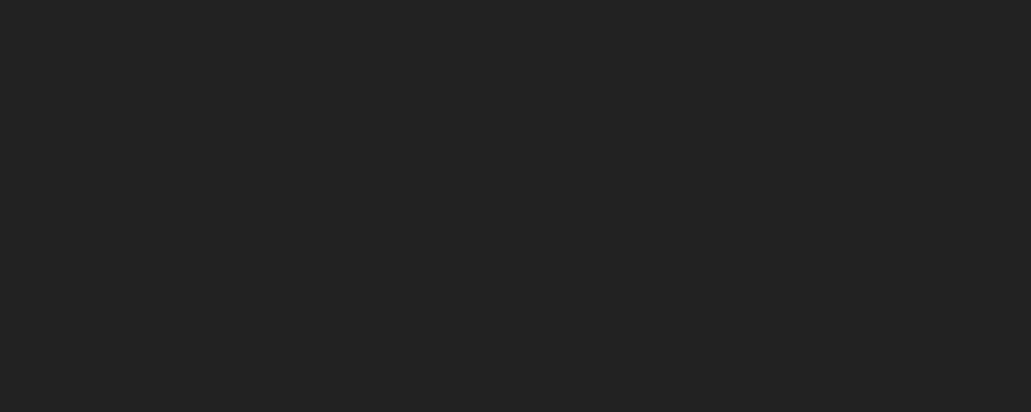
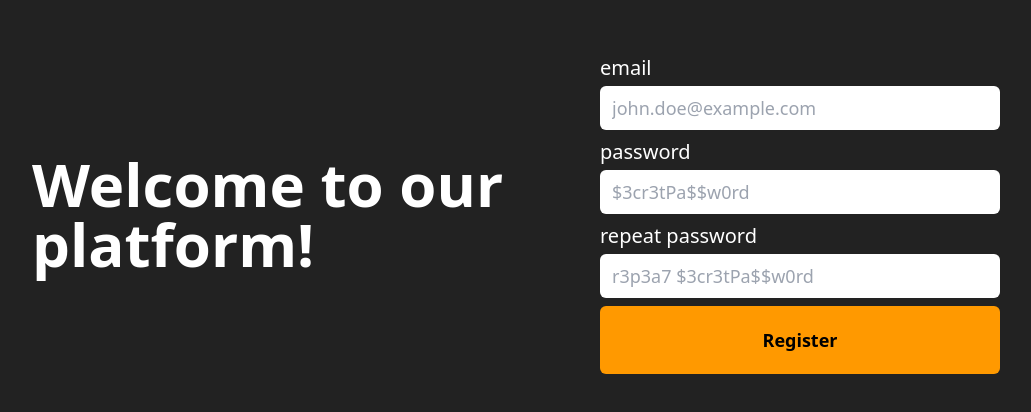
Before and after one commit to marekvospel/oauth2, a Nuxt app in the folder packages/frontend/: page /register in a window 1280 px wide. Before the commit this address had no page. Shown: the part 186-598 px from the top of the page, without its empty margins (96-1127 px from the left). Built offline with nearby package versions, Linux system fonts and the light colour scheme.

Commit message:
added register

```diff
--- a/packages/frontend/components/basic/BasicInput.vue
+++ b/packages/frontend/components/basic/BasicInput.vue
@@ -3,6 +3,7 @@
   modelValue?: string
   placeholder: string
   label: string
+  type?: string
 }
 
 const props = defineProps<Props>()
@@ -15,11 +16,11 @@
 </script>
 
 <template>
-  <div>
+  <div class="flex flex-col gap-1">
     <p class="text-xl font-normal">
       {{ label }}
     </p>
 
-    <input v-model="value" :placeholder="placeholder" class="px-3 py-2 text-lg text-black rounded-md w-full">
+    <input v-model="value" :placeholder="placeholder" :type="type ?? 'text'" class="px-3 py-2 text-lg text-black rounded-md w-full">
   </div>
 </template>
--- a/packages/frontend/components/login/LoginView.vue
+++ b/packages/frontend/components/login/LoginView.vue
@@ -28,14 +28,14 @@
 <template>
   <div class="flex flex-row w-full h-screen">
     <div class="w-1/2 flex flex-col items-center justify-center">
-      <h1 class="text-5xl ">
+      <h1 class="text-6xl font-bold">
         Welcome back!
       </h1>
     </div>
     <div class="w-1/2 flex flex-col justify-center items-center">
       <form class="flex flex-col gap-2 w-100" @submit.prevent="login">
         <BasicInput v-model="loginData.email" label="email" placeholder="john.doe@example.com" />
-        <BasicInput v-model="loginData.password" label="password" placeholder="$3cr3tPa$$w0rd" />
+        <BasicInput v-model="loginData.password" type="password" label="password" placeholder="$3cr3tPa$$w0rd" />
         <BasicButton text="Sign in" />
         <!-- <button type="submit">
           Sign in
--- /dev/null
+++ b/packages/frontend/components/register/RegisterView.vue
@@ -0,0 +1,53 @@
+<script setup lang="ts">
+const emit = defineEmits(['register'])
+
+const registerData = reactive({
+  email: '',
+  password: '',
+  passwordRepeat: '',
+})
+
+async function check(): Promise<void> {
+  if (registerData.password === registerData.passwordRepeat)
+    await register()
+}
+
+async function register(): Promise<void> {
+  try {
+    const result = await fetch('/api/auth/register', {
+      method: 'post',
+      headers: {
+        'Content-Type': 'application/json',
+      },
+      body: JSON.stringify({
+        ...registerData,
+      }),
+    })
+
+    if (result.ok)
+      emit('register')
+  }
+  catch { }
+}
+</script>
+
+<template>
+  <div class="flex flex-row w-full h-screen">
+    <div class="w-1/2 flex flex-col items-center justify-center">
+      <h1 class="text-6xl font-bold">
+        Welcome to our platform!
+      </h1>
+    </div>
+    <div class="w-1/2 flex flex-col justify-center items-center">
+      <form class="flex flex-col gap-2 w-100" @submit.prevent="check">
+        <BasicInput v-model="registerData.email" label="email" placeholder="john.doe@example.com" />
+        <BasicInput v-model="registerData.password" type="password" label="password" placeholder="$3cr3tPa$$w0rd" />
+        <BasicInput v-model="registerData.passwordRepeat" type="password" label="repeat password" placeholder="r3p3a7 $3cr3tPa$$w0rd" />
+        <BasicButton text="Register" />
+        <!-- <button type="submit">
+          Sign in
+        </button> -->
+      </form>
+    </div>
+  </div>
+</template>
--- /dev/null
+++ b/packages/frontend/pages/register.vue
@@ -0,0 +1,3 @@
+<template>
+  <RegisterView />
+</template>
```
